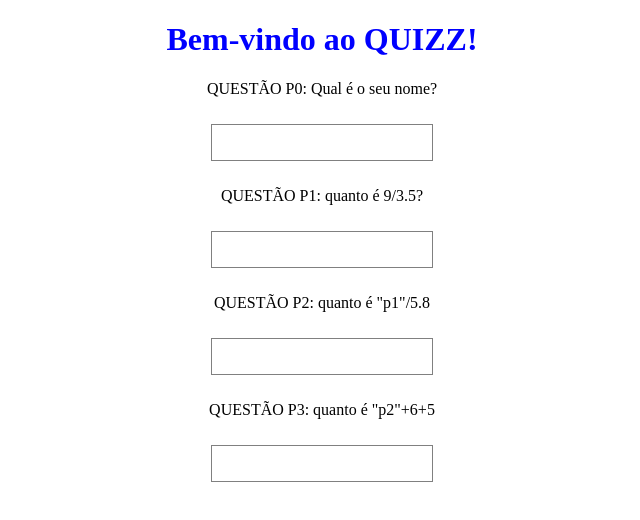
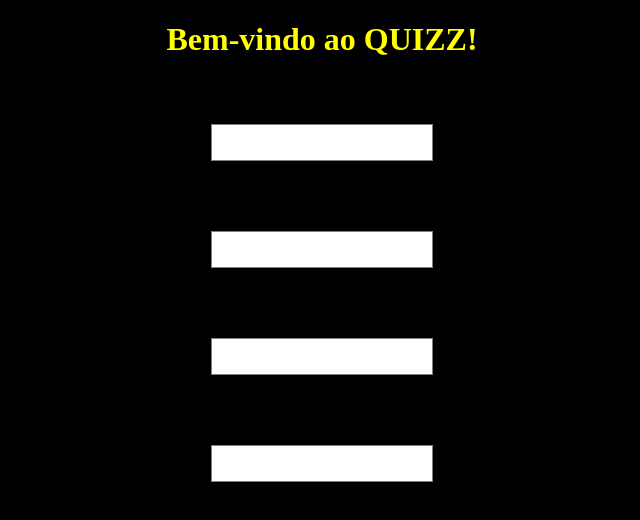
Before and after one commit to AugustodoDRIP/teste-prof, a plain HTML site: page index.html in a window 1280 px wide. Shown: the whole page, without its empty margins (318-958 px from the left). Drawn offline with Linux system fonts and the light colour scheme.

Commit message:
Update style.css

```diff
--- a/style.css
+++ b/style.css
@@ -1,10 +1,7 @@
-body {
-    text-align: center;
-}
+body {text-align: center; background-color: black;}
 
-h1 {
-    color: blue;
-}
+
+h1 {color: yellow;}
 
 input {
     width: 200px;
```
